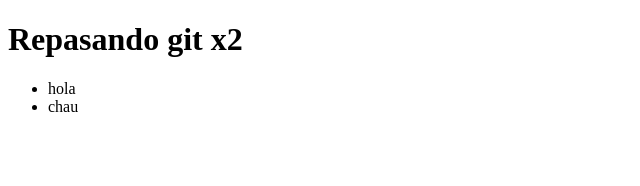
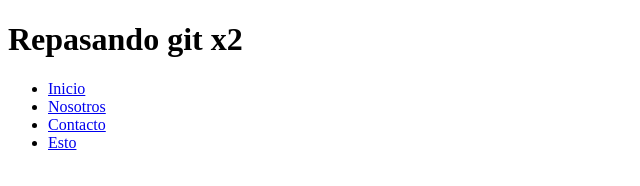
Before and after one commit to aaagustina/creandorepo, a plain HTML site: page index.html in a window 1280 px wide. Shown: the whole page, without its empty margins (0-640 px from the left). Drawn offline with Linux system fonts and the light colour scheme.

```diff
--- a/index.html
+++ b/index.html
@@ -14,8 +14,10 @@
     </main>
     <footer>
         <ul>
-            <li>hola</li>
-            <li>chau</li>
+            <li><a href="#">Inicio</a></li>
+            <li><a href="#">Nosotros</a></li>
+            <li><a href="#">Contacto</a></li>
+            <li><a href="#">Esto</a></li>
         </ul>
     </footer>
 </body>
```
